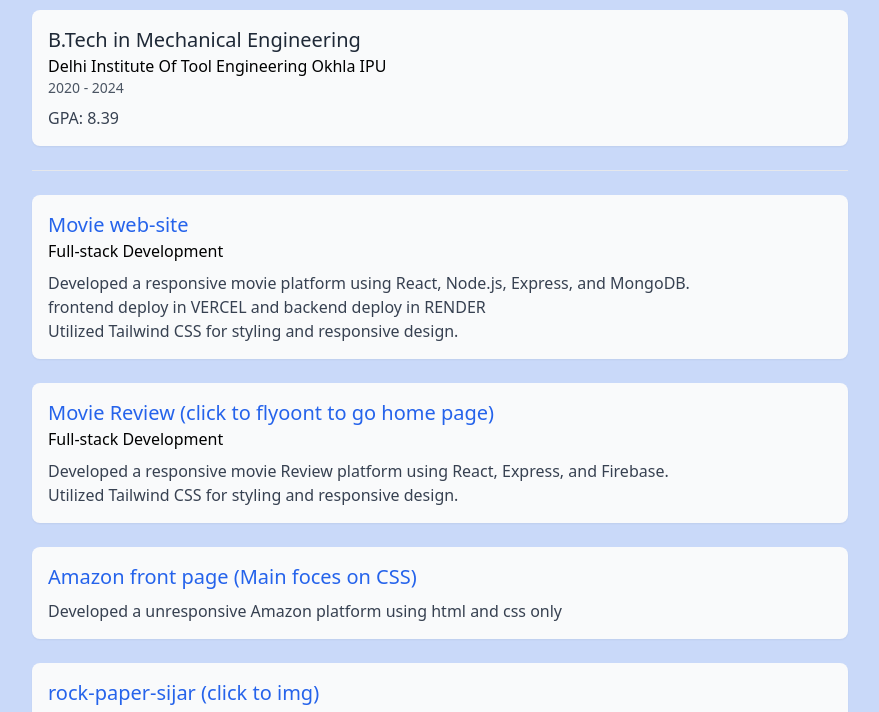
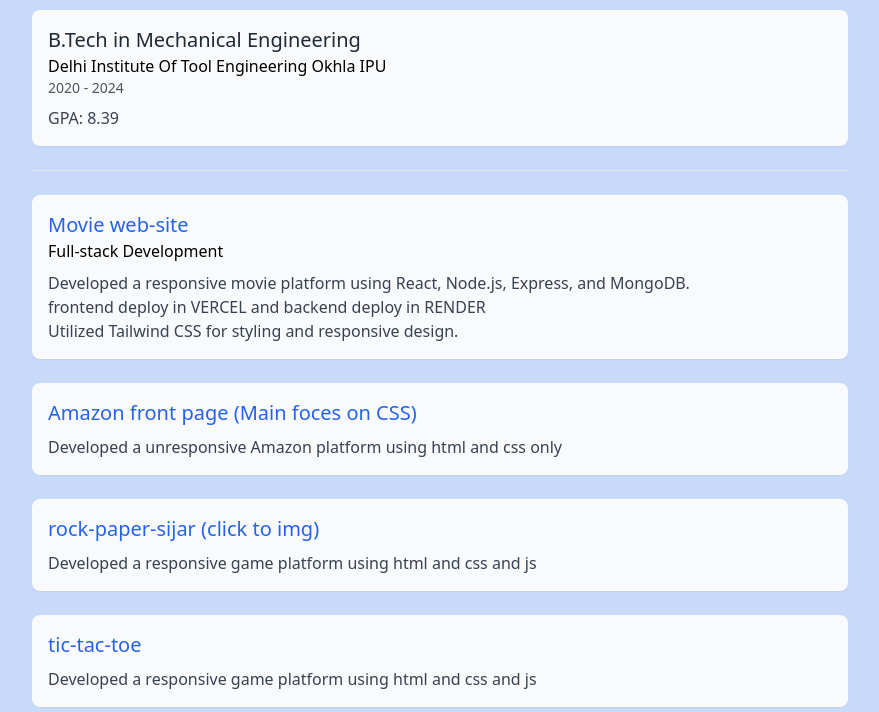
Before and after one commit to pawang0swami/personal-dashboard, a plain HTML site: page index.html in a window 1280 px wide. Shown: the part 469-1181 px from the top of the page, without its empty margins (200-1079 px from the left). Drawn offline with nearby package versions, Linux system fonts and the light colour scheme.

Commit message:
Update index.html

```diff
--- a/index.html
+++ b/index.html
@@ -78,14 +78,14 @@
                     </div>
 
 
-              <div class="bg-gray-50 p-4 rounded-lg shadow-sm">
+<!--               <div class="bg-gray-50 p-4 rounded-lg shadow-sm">
                         <a href="https://pawang0swami.github.io/web-site-movie-/ " class="hover:underline text-blue-600"><h3 class="text-xl  ">Movie Review (click to flyoont to go home page)</h3></a>
                         <p >Full-stack Development </p>
                         <ul class="text-gray-700 mt-2">
                             <li>Developed a responsive movie Review platform using React, Express, and Firebase.</li>
                             <li>Utilized Tailwind CSS for styling and responsive design.</li>
                         </ul>
-                    </div>
+                    </div> -->
 
                     <div class="bg-gray-50 p-4 rounded-lg shadow-sm">
                         <a href="https://pawang0swami.github.io/Amazon/ " class="hover:underline text-blue-600"><h3 class="text-xl  ">Amazon front page (Main foces on CSS)</h3></a>
```
